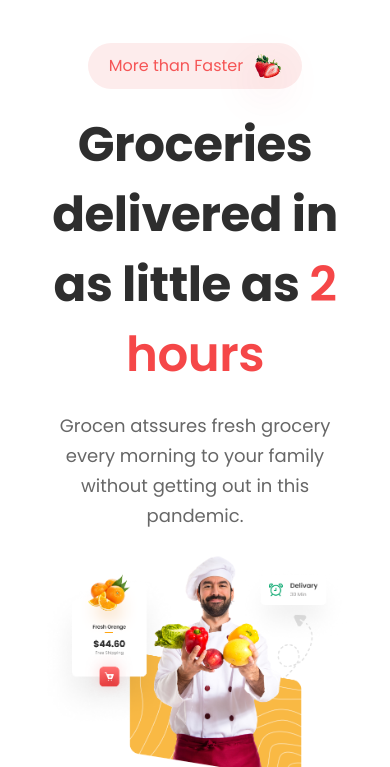
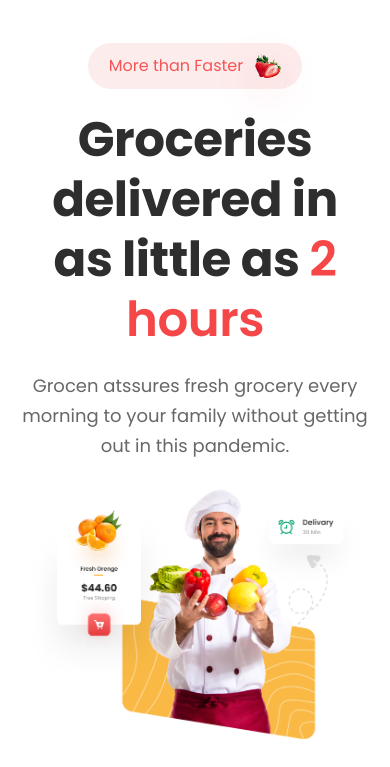
Before and after one commit to MohamedHesham1/Food-Delivery-Landing, a website built with Vite: page index.html in a window 390 px wide. Shown: the part 77-844 px from the top of the page. Built offline with nearby package versions, Linux system fonts and the light colour scheme; files whose address does not match are found by name.

Commit message:
fix: :bug: correct hero__main width in mobile dimension

```diff
--- a/scss/_utilities.scss
+++ b/scss/_utilities.scss
@@ -22,7 +22,6 @@
   line-height: 30px;
   color: #676767;
 }
-
 // buttons
 .btn {
   font-size: 0.875rem;
--- a/style.scss
+++ b/style.scss
@@ -291,9 +291,9 @@
     height: auto;
     text-align: center;
     flex-direction: column;
-    flex-basis: 80%;
+    flex-basis: 90%;
     .hero__header {
-      line-height: 70px;
+      line-height: 60px;
     }
   }
   .hero__content {
```
Also changed, not shown: assets/imgs/discover-img.png (added).
